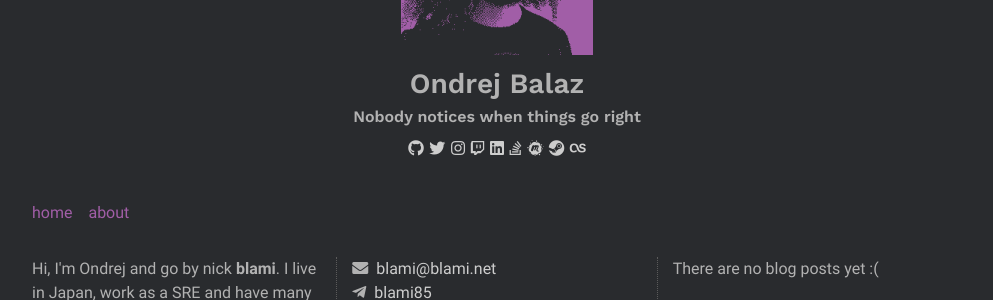
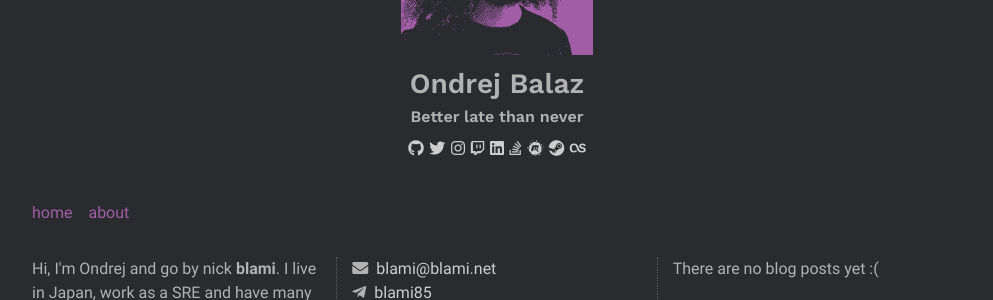
Before and after one commit to blami/blami.github.io, a Jekyll site: the page built from index.html, in a window 1280 px wide. Shown: the part 161-461 px from the top of the page, without its empty margins (143-1136 px from the left). Built offline with Jekyll 4.4.1, drawn with Linux system fonts in a browser that asks for light colours.

```diff
--- a/_config.yml
+++ b/_config.yml
@@ -1,9 +1,9 @@
 title: blami.net
-tagline: Nobody notices when things go right
+tagline: Better late than never
 author: Ondrej Balaz
 email: blami@blami.net
 description: >-
-    Blami's personal website.
+    Ondrej Balaz's personal website.
 
 baseurl: ""
 url: "http://blami.net"
--- a/css/site.css
+++ b/css/site.css
@@ -19,7 +19,7 @@
 }
 .fa-li {
   left: unset !important;
-  padding-right: 0.25rem;
+  padding-right: .25rem;
   text-align: unset;
   position: unset;
 }
@@ -39,7 +39,7 @@
 body {
   color: #b2b2b2;
   font-family: "Roboto", "Arial", sans-serif;
-  /* font-size: 0.9375rem; */
+  /* font-size: .9375rem; */
   min-width: 320px;
   /* Stupid IE */
   width: auto !important;
@@ -99,7 +99,7 @@
 .header .site-header {
   /* To avoid whole-width clickable banner with name */
   display: inline-block;
-  margin-bottom: 0.5rem;
+  margin-bottom: .5rem;
 }
 .header .avatar-bg {
   margin: 0 auto;
@@ -112,18 +112,18 @@
   background-color: #292b2e;
 }
 .header .site-author {
-  margin-top: 0.5rem;
+  margin-top: .5rem;
   font-size: 1.75rem;
 }
 .header .site-tagline {
   font-size: 1rem;
 }
 .header .site-social-links a {
-  padding: 0 0.05rem;
+  padding: 0 .05rem;
 }
 @media (max-width: 576px) {
   .header .site-tagline {
-    font-size: 0.9rem;
+    font-size: .9rem;
   }
   /* Disable bottom padding of header container (menu is hidden) */
   .header > .container {
@@ -133,7 +133,7 @@
 
 /* Navbar */
 .navbar {
-  padding: 0.5rem 0 0 0 !important;
+  padding: .5rem 0 0 0 !important;
 }
 .navbar .mini-header {
   display: none;
@@ -159,7 +159,7 @@
 @media (max-width: 576px) {
   /* Smaller condensed author on mobile */
   .mini-header .site-author {
-    padding-left: 0.25rem;
+    padding-left: .25rem;
   }
   /* Collapsed navbar different color on mobile */
   .condensed .mini-header {
@@ -176,7 +176,7 @@
     padding-left: 0;
   }
   .condensed .navbar-expand-sm .navbar-nav .nav-item:first-child .nav-link {
-    padding-left: 0.5rem;
+    padding-left: .5rem;
   }
 }
 
@@ -188,7 +188,7 @@
 /* Footer */
 .footer {
   padding-top: 1.5rem;
-  font-size: 0.8rem;
+  font-size: .8rem;
   color: #5b5b5b;
 }
 .footer hr {
@@ -199,10 +199,10 @@
   color: #727272;
 }
 .footer p {
-  margin-bottom: 0.1rem;
+  margin-bottom: .1rem;
 }
 .footer p.madewith {
-  margin-top: 0.9rem;
+  margin-top: .9rem;
 }
 
 /* Page: Index */
```
